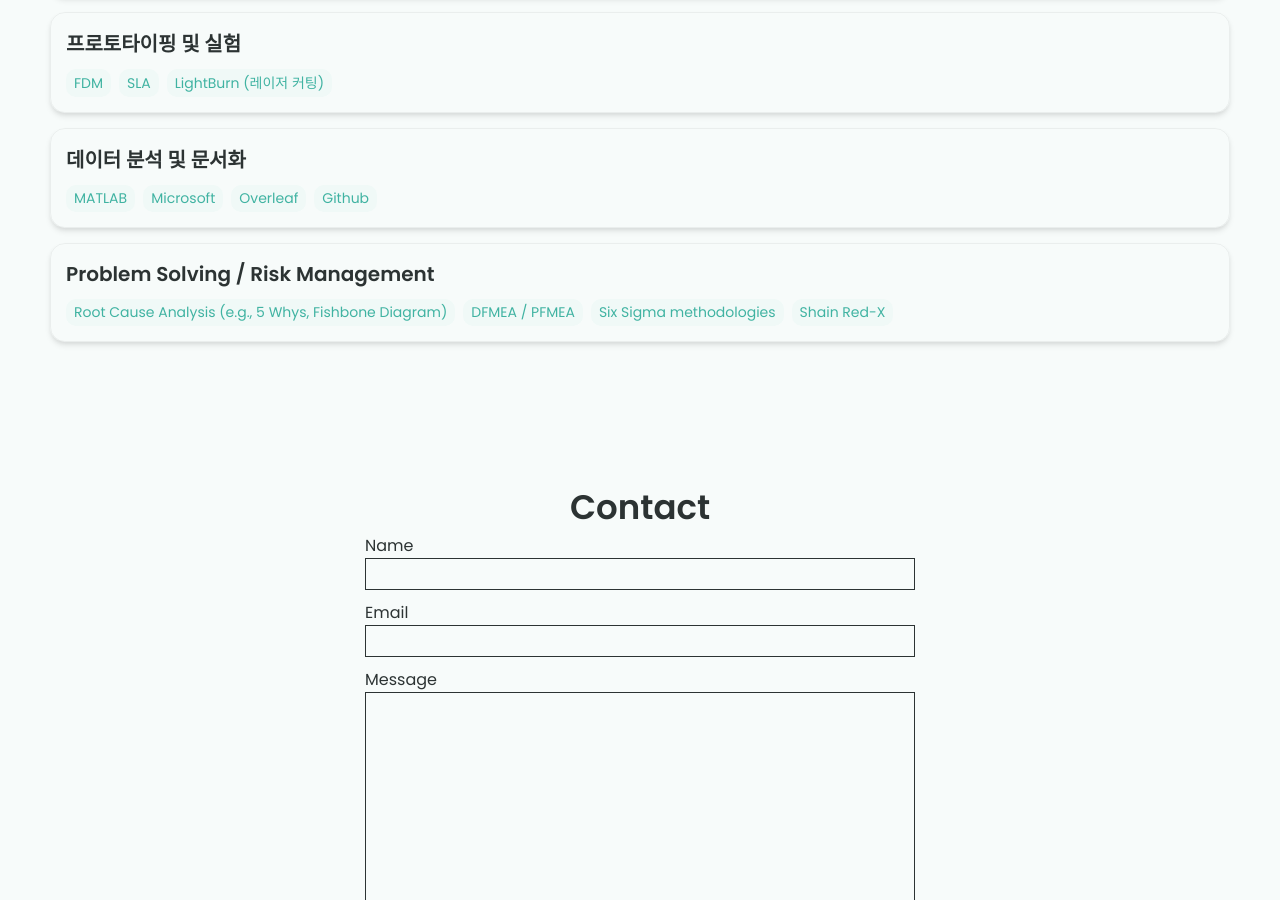
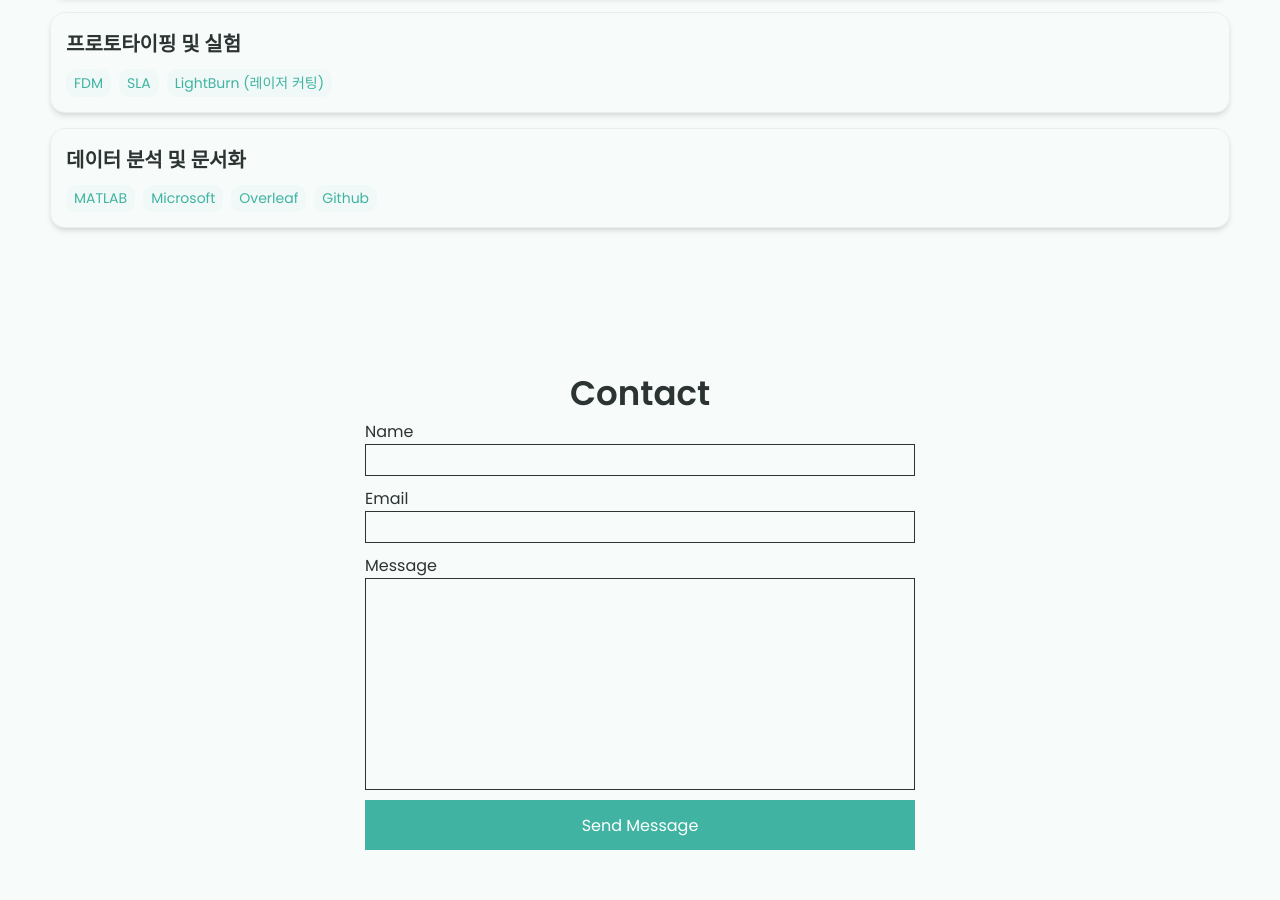
Before and after one commit to border3033/border3033.github.io, a Jekyll site: the page built from index.html, in a window 1280 px wide and 900 px high, scrolled down 1911 px. Built offline with Jekyll 4.4.1, drawn with Linux system fonts in a browser that asks for light colours.

Commit message:
Update _config.yml

```diff
--- a/_config.yml
+++ b/_config.yml
@@ -68,12 +68,7 @@ skills:
     - Microsoft
     - Overleaf
     - Github
-  - category: Problem Solving / Risk Management
-    tools:
-    - Root Cause Analysis (e.g., 5 Whys, Fishbone Diagram)
-    - DFMEA / PFMEA
-    - Six Sigma methodologies
-    - Shain Red-X
+
 
 
 # Contact Form Setup. Setup an account and copy over the key. When someone fills out the form, it will be received in your email.
```
